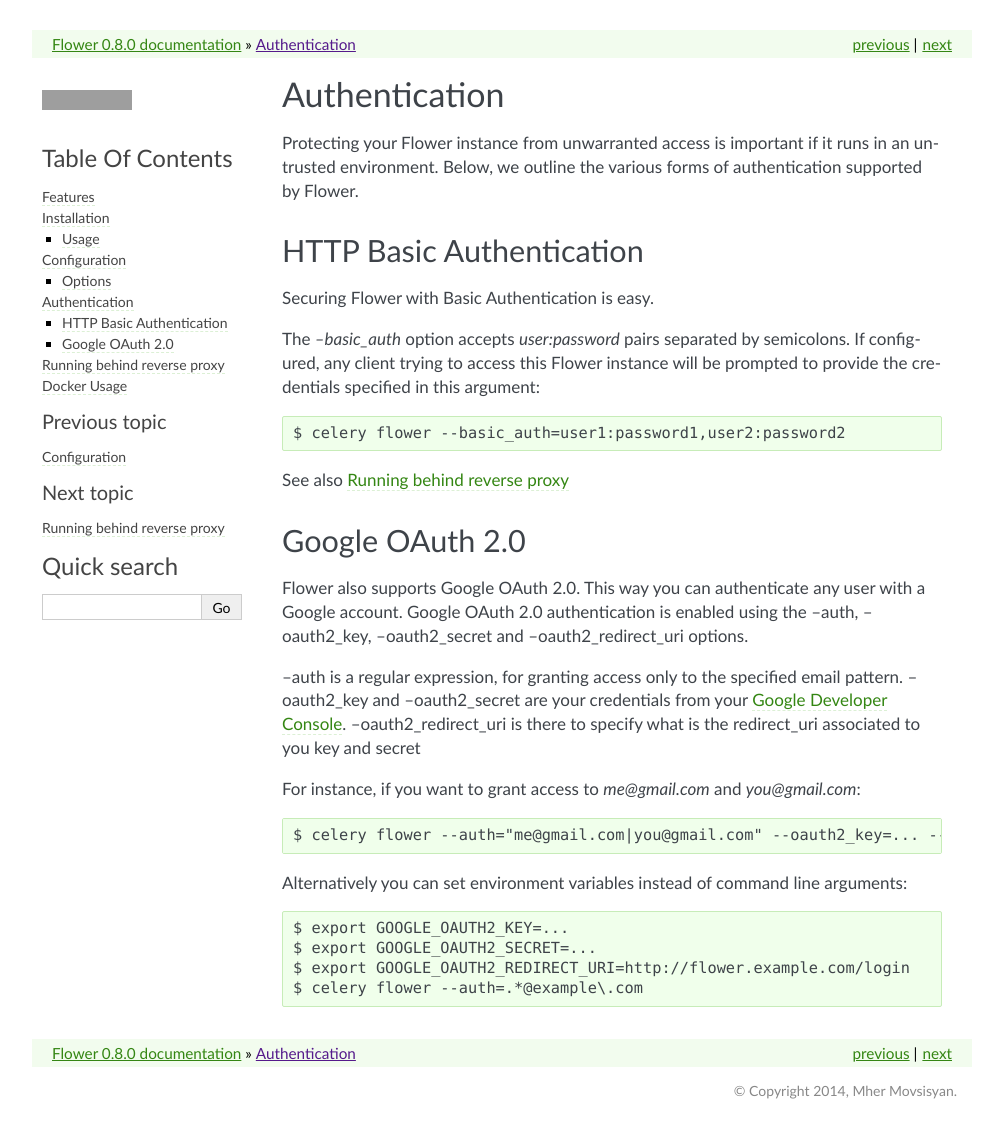
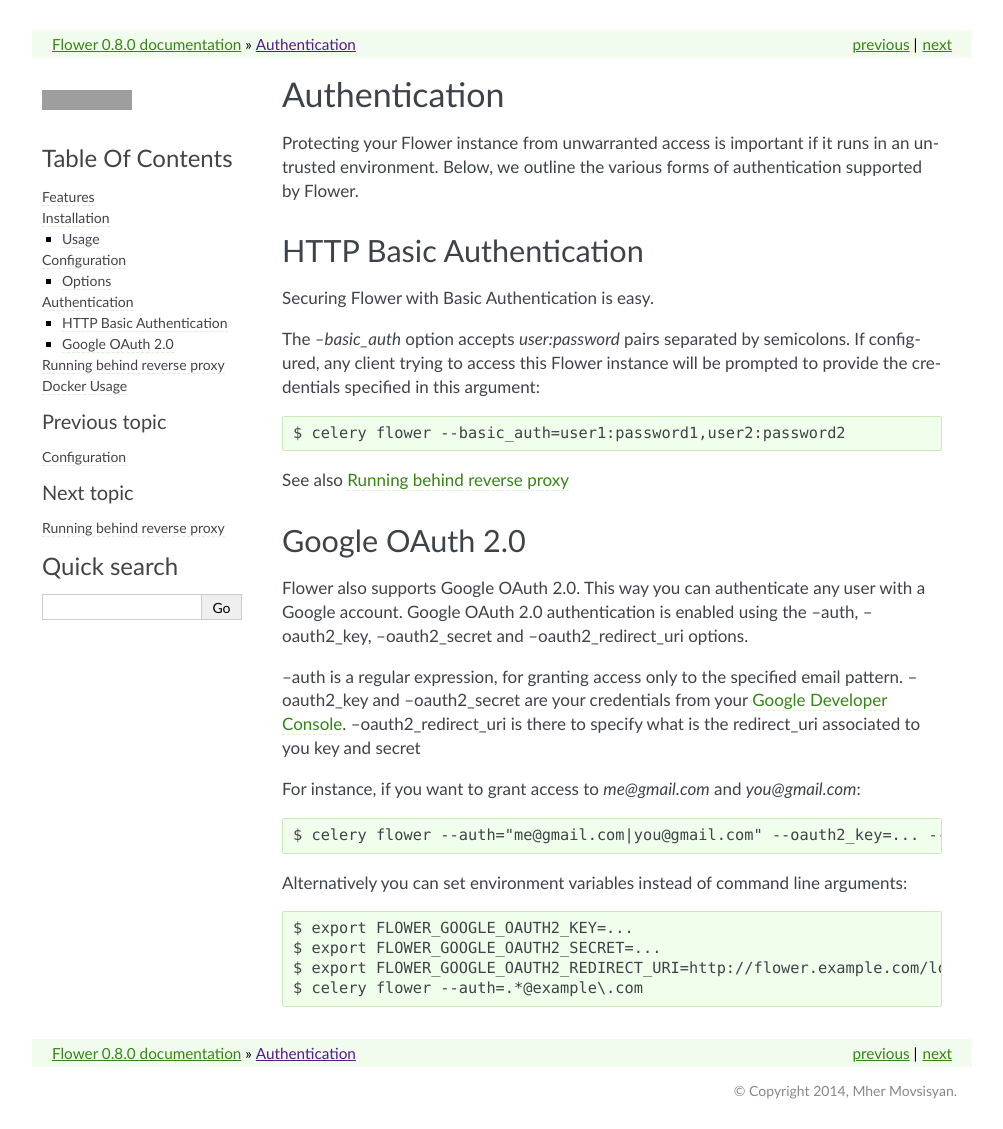
Before and after one commit to mher/flower, a Sphinx documentation site: the page built from docs/auth.rst, in a window 1280 px wide. Shown: the whole page, without its empty margins (138-1141 px from the left). Built offline with Sphinx 7.4.7, drawn with Linux system fonts in a browser that asks for light colours; pages that are not in the unit, such as notebooks, are missing from menus; grey boxes are pictures that could not be loaded.

Commit message:
Options passed via environment variables should have FLOWER_ prefix #255
GOOGLE_OAUTH2_KEY, GOOGLE_OAUTH2_SECRET and GOOGLE_OAUTH2_REDIRECT_URI
options will work for backward compatibility

```diff
--- a/docs/auth.rst
+++ b/docs/auth.rst
@@ -40,9 +40,9 @@
 
 Alternatively you can set environment variables instead of command line arguments: ::
 
-    $ export GOOGLE_OAUTH2_KEY=...
-    $ export GOOGLE_OAUTH2_SECRET=...
-    $ export GOOGLE_OAUTH2_REDIRECT_URI=http://flower.example.com/login
+    $ export FLOWER_GOOGLE_OAUTH2_KEY=...
+    $ export FLOWER_GOOGLE_OAUTH2_SECRET=...
+    $ export FLOWER_GOOGLE_OAUTH2_REDIRECT_URI=http://flower.example.com/login
     $ celery flower --auth=.*@example\.com
 
 .. _Google Developer Console: https://console.developers.google.com
```
